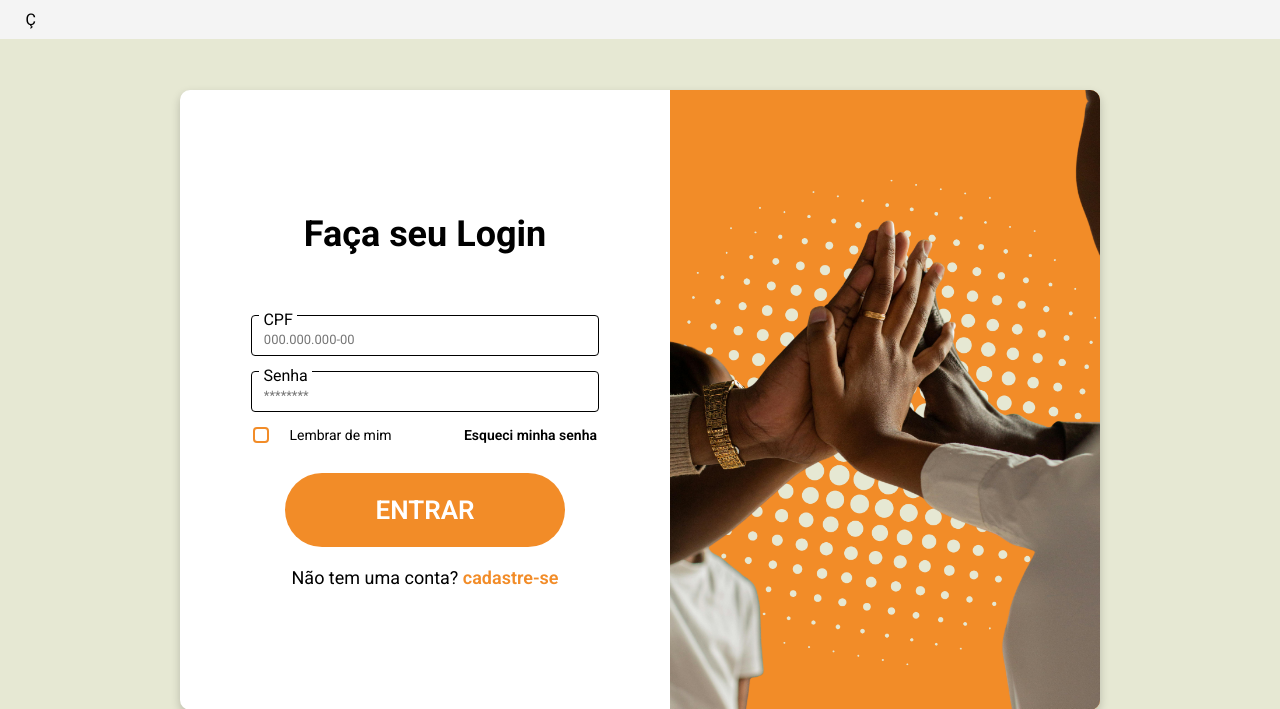
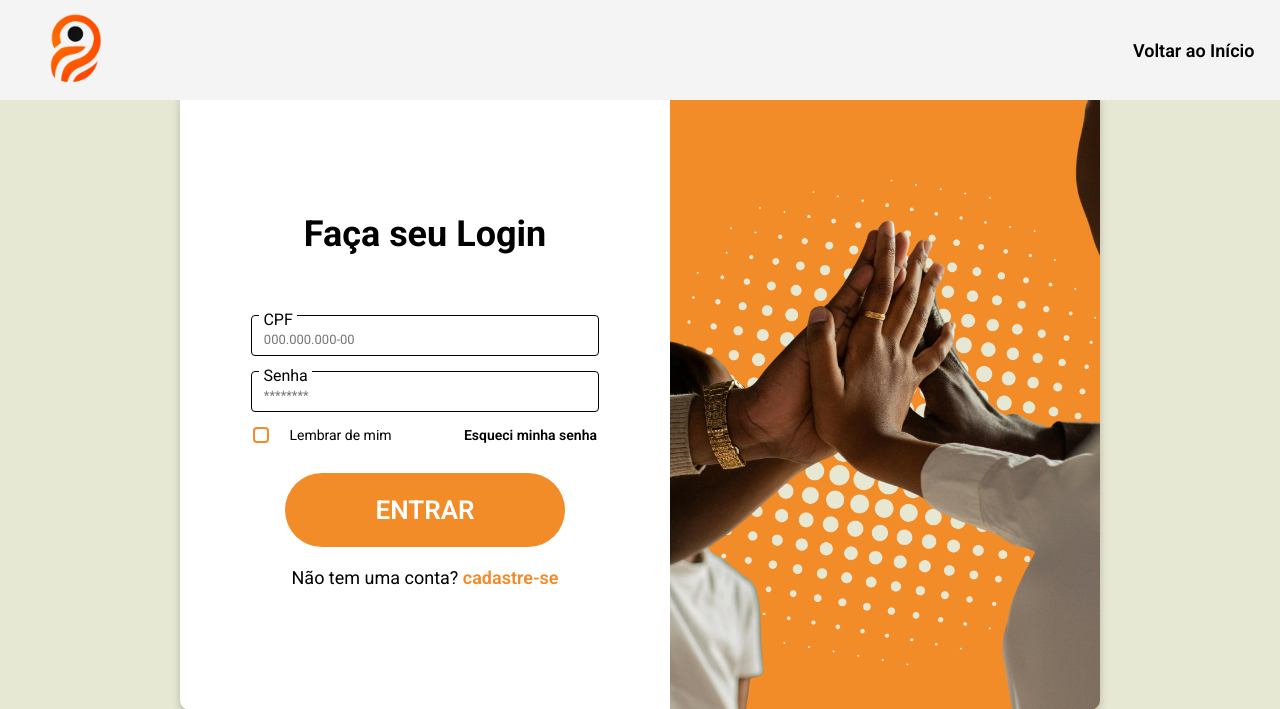
Before and after one commit to SophiaMartini/HR-SYSTEM, a PHP site: page /login.html in a window 1280 px wide. Shown: the top 709 px of the page. Run offline with PHP 8.4, Linux system fonts and the light colour scheme.

Commit message:
commit pra pull

```diff
--- a/src/cadastro.html
+++ b/src/cadastro.html
@@ -25,9 +25,7 @@
    <script src="/src/js/all.js" defer></script>
 </head>
 <body>
-
-    <header id="header-entrada"></header>
-
+<header id="header-entrada"></header>
     <main>
         <div class="form-container">
             <h1>Cadastro</h1>
--- a/src/css/landing.css
+++ b/src/css/landing.css
@@ -91,7 +91,6 @@
 }
 
 
-
 .sobre {
     padding: 30px 0px;
     margin-top: 200px;
--- a/src/css/login.css
+++ b/src/css/login.css
@@ -13,31 +13,6 @@ p {
     font-size: 18px;
 }
 
-#header-login {
-    position: absolute;
-    display: flex;
-    width: 100%;
-    max-height: 100px;
-    align-items: center;
-    justify-content: space-between;
-}
-
-.logo {
-    max-width: 100px;
-    margin-top: 5px;
-}
-
-.volta {
-    font-size: 18px;
-    font-weight: 600;
-    color: #000;
-
-}
-
-.volta:hover{
-    border-bottom: 2.5px solid #f28c28;
-    transition: 1s transform  ease-in;
-}
 
 .formulario-de-entrada {
     margin: 10px 20px;
--- a/src/css/reset.css
+++ b/src/css/reset.css
@@ -122,6 +122,38 @@ header {
 }
 
 
+/*header de entrada */
+
+#header-entrada {
+    position: absolute;
+    display: flex;
+    width: 100%;
+    max-height: 100px;
+    align-items: center;
+    justify-content: space-between;
+    margin-bottom: 30px;
+}
+
+.logo {
+    max-width: 100px;
+    margin-top: 5px;
+}
+
+.volta {
+    font-size: 18px;
+    font-weight: 600;
+    color: #000;
+
+}
+
+.volta:hover{
+    border-bottom: 2.5px solid #f28c28;
+    transition: 1s transform  ease-in;
+}
+
+
+
+
 /*footer*/
 footer {
     margin-top: 50px;
--- a/src/login.html
+++ b/src/login.html
@@ -23,7 +23,7 @@
 
 </head>
 <body>
-<header id="header-login">Ç</header>
+<header id="header-entrada"></header>
     <div class="formulario-de-entrada">
         <form action="" id="login_form">
             <h1 class="tittle">Faça seu Login</h1>
```
Also changed, not shown: src/css/cadastro.css (+34 -0 lines).
